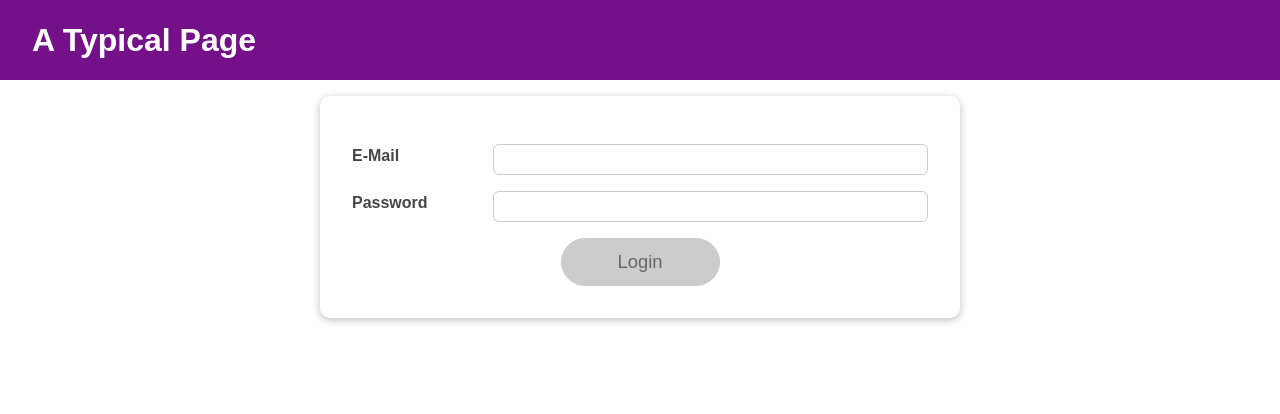
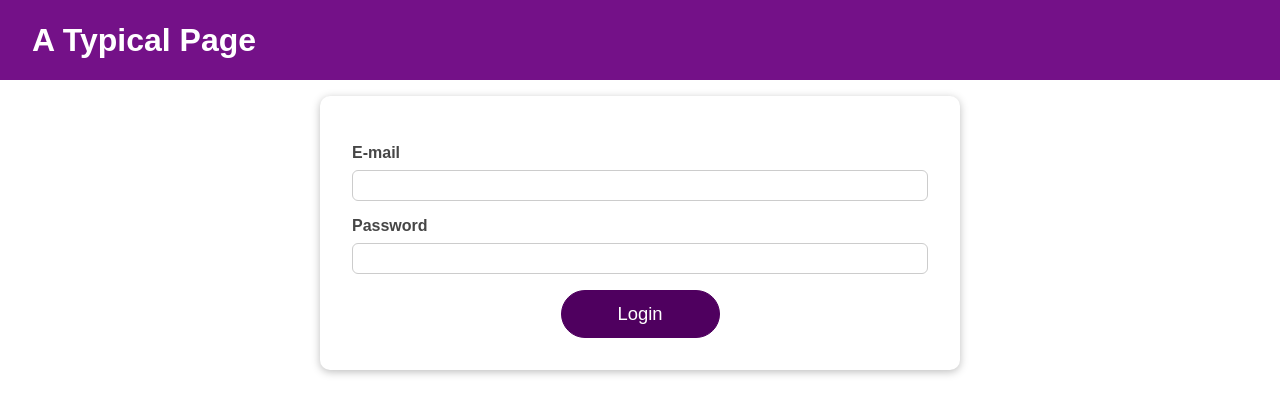
Before and after one commit to kimi1723/React-course, a React (Create React App) app in the folder useEffect/01-starting-project/: page / in a window 1280 px wide. Shown: the top 414 px of the page. Built offline with nearby package versions, Linux system fonts and the light colour scheme; the HTML template or start-up script is replaced by a standard one.

Commit message:
useImperativeHandle

```diff
--- a/useEffect/01-starting-project/src/components/Login/Login.js
+++ b/useEffect/01-starting-project/src/components/Login/Login.js
@@ -1,9 +1,16 @@
-import React, { useState, useEffect, useReducer, useContext } from "react";
+import React, {
+	useState,
+	useEffect,
+	useReducer,
+	useContext,
+	useRef,
+} from "react";
 
 import Card from "../UI/Card/Card";
 import classes from "./Login.module.css";
 import Button from "../UI/Button/Button";
 import AuthContext from "../../store/auth-context";
+import Input from "../UI/Input/Input";
 
 const passwordReducer = (state, action) => {
 	if (action.type === "USER_INPUT") {
@@ -51,6 +58,9 @@
 	const { isValid: emailIsValid } = emailState;
 	const { isValid: passwordIsValid } = passwordState;
 
+	const emailInputRef = useRef();
+	const passwordInputRef = useRef();
+
 	useEffect(() => {
 		const identifier = setTimeout(() => {
 			console.log("Checking form validity!");
@@ -85,40 +95,41 @@
 
 	const submitHandler = (event) => {
 		event.preventDefault();
+		if (formIsValid) {
 			ctx.onLogin(emailState, passwordState);
+		} else if (!emailIsValid) {
+			emailInputRef.current.focus();
+		} else {
+			passwordInputRef.current.focus();
+		}
 	};
 
 	return (
 		<Card className={classes.login}>
 			<form onSubmit={submitHandler}>
-				<div
-					className={`${classes.control} ${
-						emailState.isValid === false ? classes.invalid : ""
-					}`}>
-					<label htmlFor="email">E-Mail</label>
-					<input
+				<Input
+					ref={emailInputRef}
+					id="email"
+					label="E-mail"
 					type="email"
-						id="email"
+					isValid={emailIsValid}
 					value={emailState.value}
 					onChange={emailChangeHandler}
 					onBlur={validateEmailHandler}
 				/>
-				</div>
-				<div
-					className={`${classes.control} ${
-						passwordState.isValid === false ? classes.invalid : ""
-					}`}>
-					<label htmlFor="password">Password</label>
-					<input
+				<Input
+					ref={passwordInputRef}
+					id="password"
+					label="Password"
 					type="password"
-						id="password"
+					isValid={passwordIsValid}
 					value={passwordState.value}
 					onChange={passwordChangeHandler}
 					onBlur={validatePasswordHandler}
 				/>
-				</div>
+
 				<div className={classes.actions}>
-					<Button type="submit" className={classes.btn} disabled={!formIsValid}>
+					<Button type="submit" className={classes.btn}>
 						Login
 					</Button>
 				</div>
--- a/useEffect/01-starting-project/src/components/Login/Login.module.css
+++ b/useEffect/01-starting-project/src/components/Login/Login.module.css
@@ -1,56 +1,17 @@
-.login {
-  width: 90%;
-  max-width: 40rem;
-  margin: 2rem auto;
-  padding: 2rem;
-}
-
-.control {
-  margin: 1rem 0;
-  display: flex;
-  align-items: stretch;
-  flex-direction: column;
-}
-
-.control label,
-.control input {
-  display: block;
-}
-
-.control label {
-  font-weight: bold;
-  flex: 1;
-  color: #464646;
-  margin-bottom: 0.5rem;
-}
-
-.control input {
-  flex: 3;
-  font: inherit;
-  padding: 0.35rem 0.35rem;
-  border-radius: 6px;
-  border: 1px solid #ccc;
-}
-
-.control input:focus {
-  outline: none;
-  border-color: #4f005f;
-  background: #f6dbfc;
-}
-
-.control.invalid input {
-  border-color: red;
-  background: #fbdada;
-}
-
 .actions {
-  text-align: center;
+	text-align: center;
 }
 
 @media (min-width: 768px) {
-  .control {
-    align-items: center;
-    flex-direction: row;
-  }
+	.control {
+		align-items: center;
+		flex-direction: row;
+	}
+}
 
+.login {
+	width: 90%;
+	max-width: 40rem;
+	margin: 2rem auto;
+	padding: 2rem;
 }
--- /dev/null
+++ b/useEffect/01-starting-project/src/components/UI/Input/Input.js
@@ -0,0 +1,35 @@
+import { forwardRef, useRef, useImperativeHandle } from "react";
+import classes from "./Input.module.css";
+
+const Input = forwardRef((props, ref) => {
+	const inputRef = useRef();
+
+	const activate = () => {
+		inputRef.current.focus();
+	};
+
+	useImperativeHandle(ref, () => {
+		return {
+			focus: activate,
+		};
+	});
+
+	return (
+		<div
+			className={`${classes.control} ${
+				props.isValid === false ? classes.invalid : ""
+			}`}>
+			<label htmlFor={props.id}>{props.label}</label>
+			<input
+				ref={inputRef}
+				type={props.type}
+				id={props.id}
+				value={props.value}
+				onChange={props.onChange}
+				onBlur={props.onBlur}
+			/>
+		</div>
+	);
+});
+
+export default Input;
--- /dev/null
+++ b/useEffect/01-starting-project/src/components/UI/Input/Input.module.css
@@ -0,0 +1,37 @@
+.control {
+	margin: 1rem 0;
+	display: flex;
+	align-items: stretch;
+	flex-direction: column;
+}
+
+.control label,
+.control input {
+	display: block;
+}
+
+.control label {
+	font-weight: bold;
+	flex: 1;
+	color: #464646;
+	margin-bottom: 0.5rem;
+}
+
+.control input {
+	flex: 3;
+	font: inherit;
+	padding: 0.35rem 0.35rem;
+	border-radius: 6px;
+	border: 1px solid #ccc;
+}
+
+.control input:focus {
+	outline: none;
+	border-color: #4f005f;
+	background: #f6dbfc;
+}
+
+.control.invalid input {
+	border-color: red;
+	background: #fbdada;
+}
```
Lines whose indentation alone changed are shown as unchanged.
